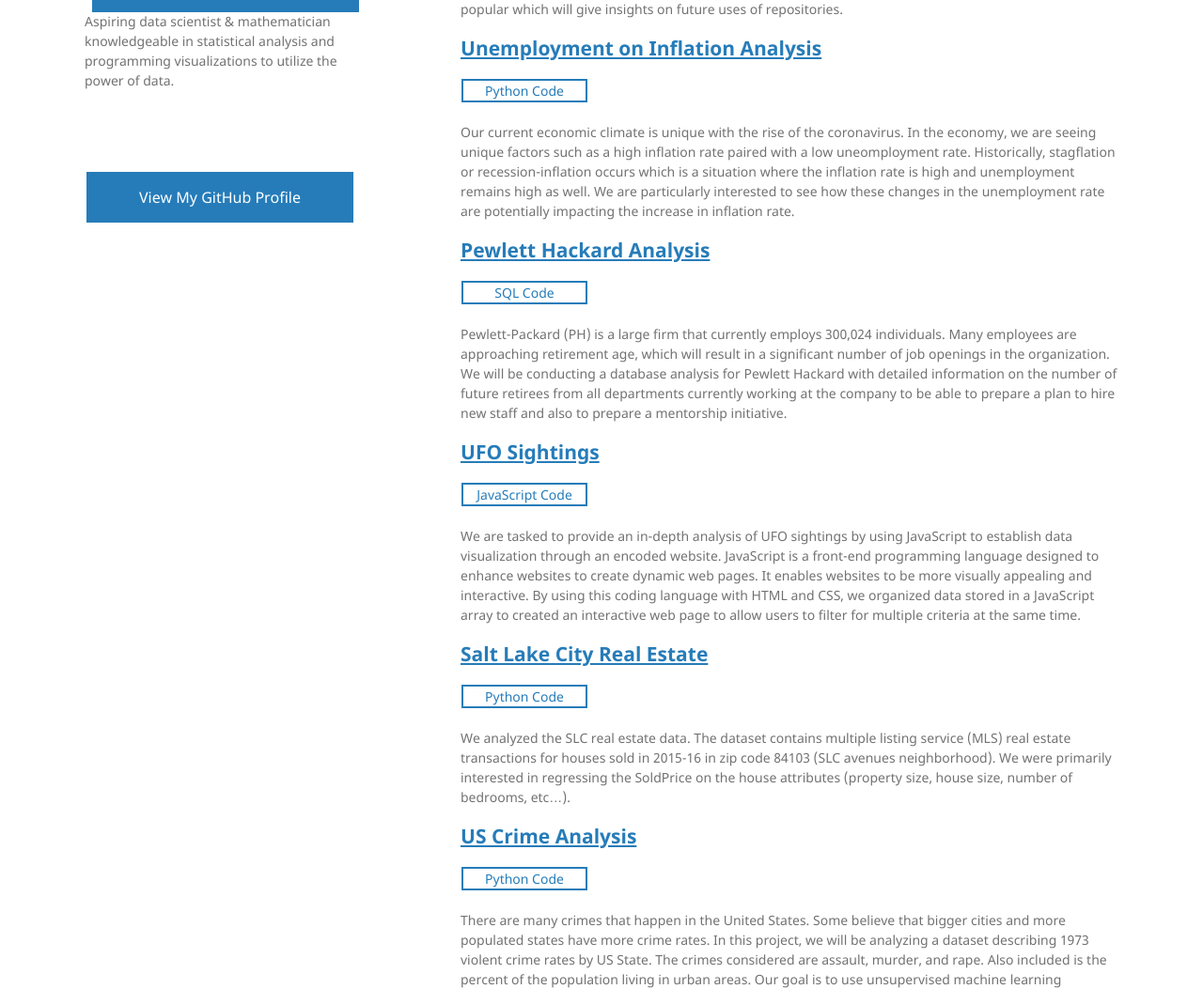
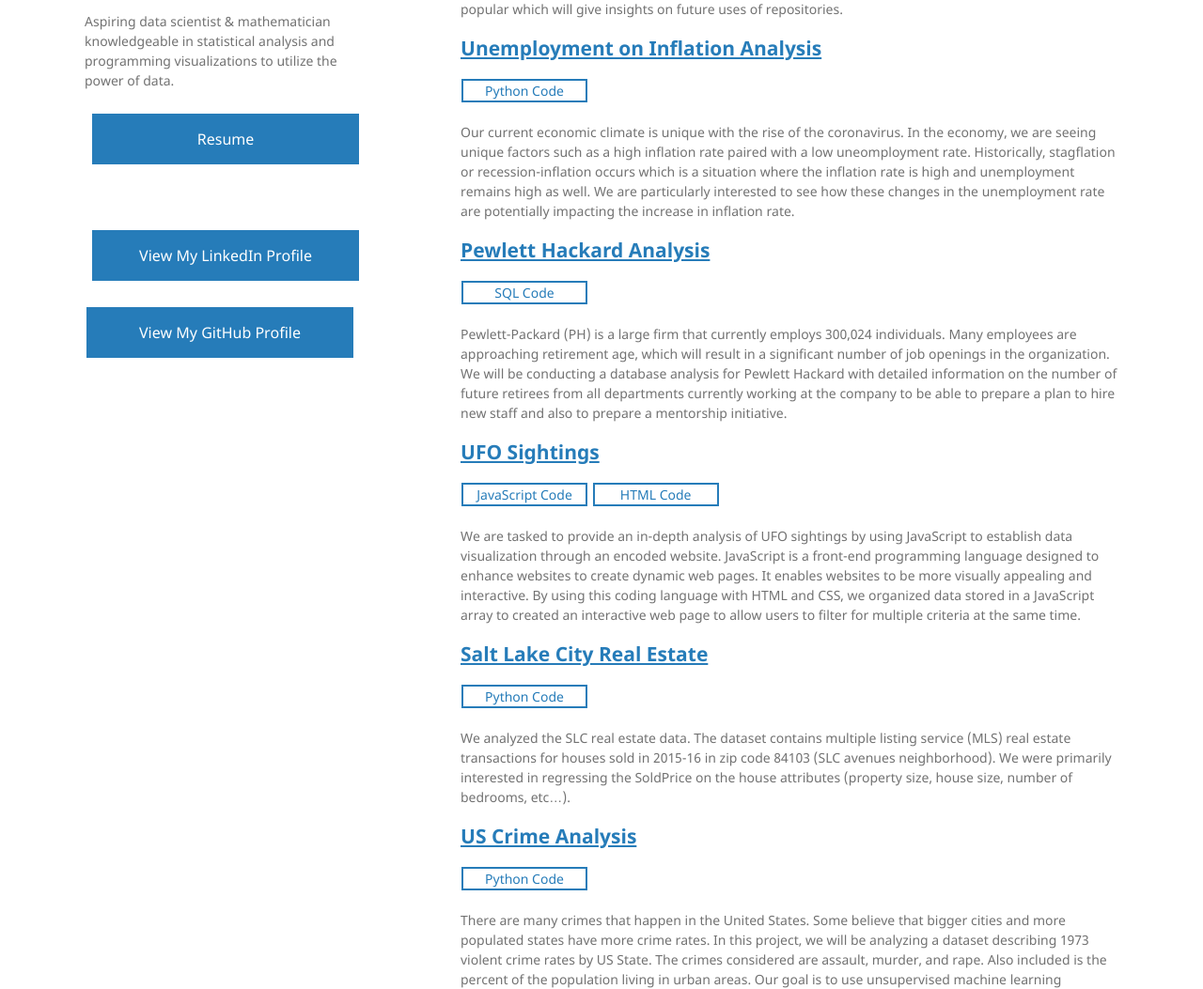
Before and after one commit to dosanity/dosanity.github.io, a Jekyll site: the page built from index.md, in a window 1280 px wide and 1400 px high. Shown: the part 347-1400 px from the top of the window at 94% size. Built offline with Jekyll 4.4.1, drawn with Linux system fonts in a browser that asks for light colours; our own code applies the rules of GitHub Pages for plain Markdown files; grey boxes are pictures that could not be loaded.

Commit message:
update code

```diff
--- a/_sass/jekyll-theme-minimal.scss
+++ b/_sass/jekyll-theme-minimal.scss
@@ -23,12 +23,7 @@
 }
 
 .center {
-  margin: 0;
-  position: absolute;
-  top: 50%;
-  left: 50%;
-  -ms-transform: translate(-50%, -50%);
-  transform: translate(-50%, -50%);
+  text-align:center;
 }
 
 .und {
--- a/index.md
+++ b/index.md
@@ -26,7 +26,7 @@
 
 ## [UFO Sightings](/UFOs.md){: .und}
 
-[JavaScript Code](https://github.com/dosanity/UFOs/blob/main/static/js/app.js){: .btn}
+[JavaScript Code](https://github.com/dosanity/UFOs/blob/main/static/js/app.js){: .btn} [HTML Code](https://github.com/dosanity/UFOs/blob/main/index.html){: .btn}
 
 We are tasked to provide an in-depth analysis of UFO sightings by using JavaScript to establish data visualization through an encoded website. JavaScript is a front-end programming language designed to enhance websites to create dynamic web pages. It enables websites to be more visually appealing and interactive. By using this coding language with HTML and CSS, we organized data stored in a JavaScript array to created an interactive web page to allow users to filter for multiple criteria at the same time.
 
```
